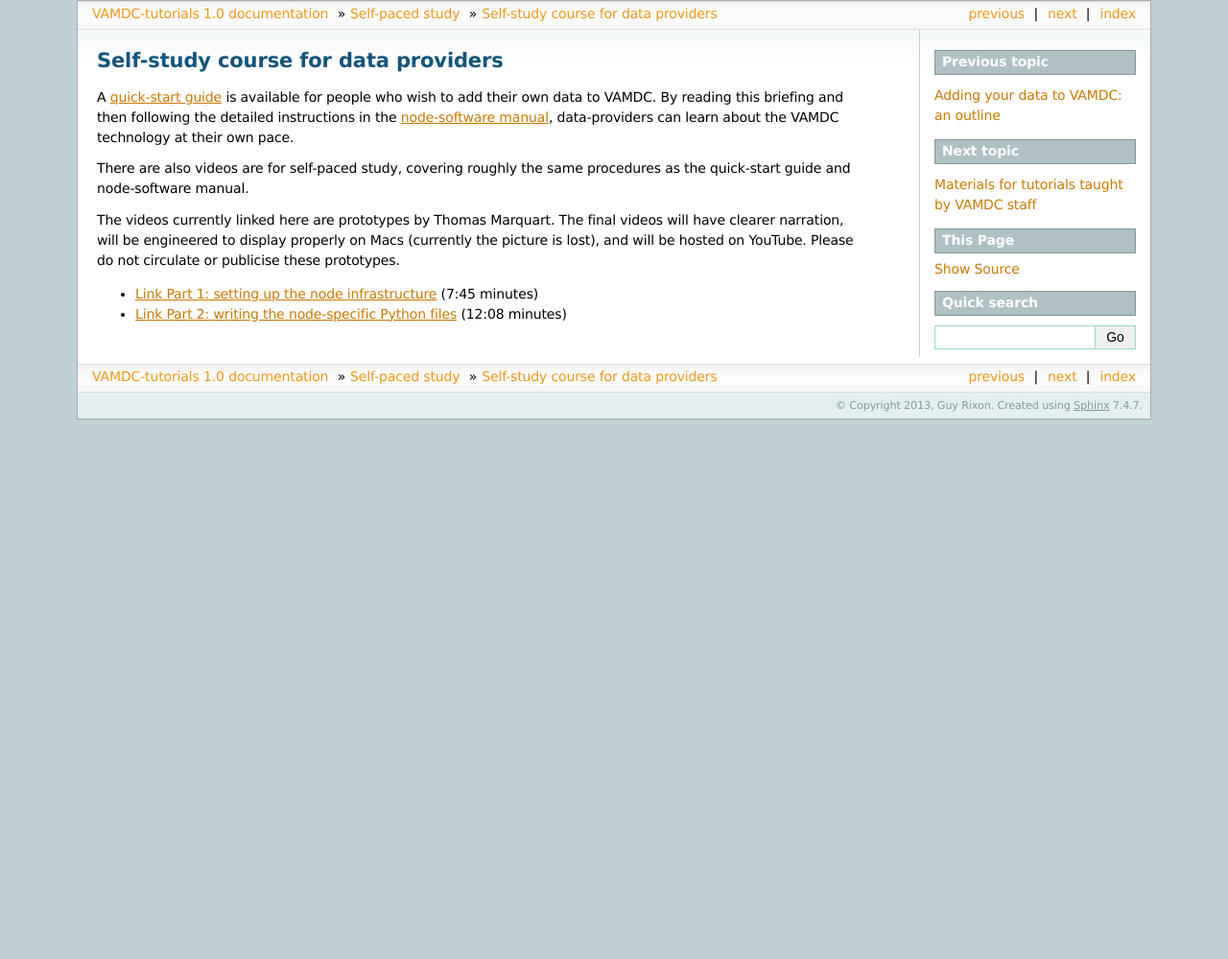
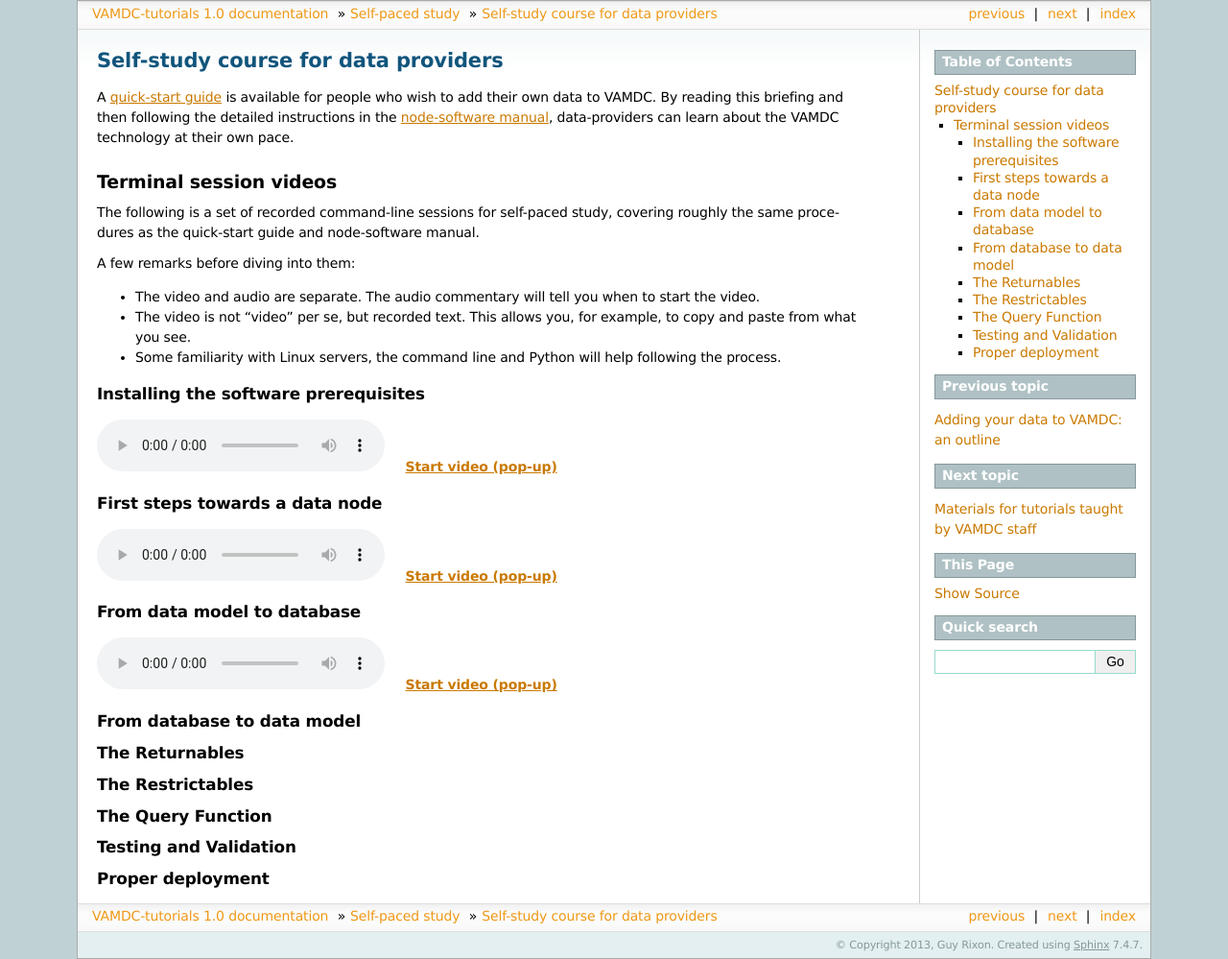
Before and after one commit to guyrixon/VAMDC-tutorials, a Sphinx documentation site: the page built from source/self-study/data-provider-self-study/index.rst, in a window 1280 px wide. Shown: the whole page at 96% size. Built offline with Sphinx 7.4.7, drawn with Linux system fonts in a browser that asks for light colours; before the commit the page ends 900 px from its top, so only the background shows below that.

Commit message:
work on data provider tutorial

```diff
--- a/source/self-study/data-provider-self-study/index.rst
+++ b/source/self-study/data-provider-self-study/index.rst
@@ -3,9 +3,78 @@
 
 A `quick-start guide <http://www.vamdc.eu/documents/nodesoftware/quickstart.html>`_ is available for people who wish to add their own data to VAMDC. By reading this briefing and then following the detailed instructions in the `node-software manual <http://www.vamdc.org/documents/nodesoftware/index.html>`_, data-providers can learn about the VAMDC technology at their own pace.
 
-There are also videos are for self-paced study, covering roughly the same procedures as the quick-start guide and node-software manual.
+Terminal session videos
+-------------------------------
 
-The videos currently linked here are prototypes by Thomas Marquart. The final videos will have clearer narration, will be engineered to display properly on Macs (currently the picture is lost), and will be hosted on YouTube. Please do not circulate or publicise these prototypes.
+The following is a set of recorded command-line sessions for self-paced study, covering roughly the same procedures as the quick-start guide and node-software manual.
 
-* `Link Part 1: setting up the node infrastructure <http://tmy.se/t/tut1.mp4>`_ (7:45 minutes)
-* `Link Part 2: writing the node-specific Python files <http://tmy.se/t/tut2.mp4>`_ (12:08 minutes)
+A few remarks before diving into them:
+
+* The video and audio are separate. The audio commentary will tell you when to start the video.
+* The video is not "video" per se, but recorded text. This allows you, for example, to copy and paste from what you see.
+* Some familiarity with Linux servers, the command line and Python will help following the process.
+
+Installing the software prerequisites
+~~~~~~~~~~~~~~~~~~~~~~~~~~~~~~~~~~~~~~~~
+
+.. raw:: html
+
+    <br/>
+    <audio controls>
+    <source src="http://tmy.se/t/install.ogg" type="audio/ogg">
+    <source src="http://tmy.se/t/install.mp3" type="audio/mpeg">
+    Your browser does not support the audio element.
+    </audio>
+    &nbsp;&nbsp;&nbsp;
+    <a href="http://showterm.io/46124ff5301f2b922c18a" onclick="window.open(this.href, 'mywin', 'left=20,top=20,width=640,height=480,toolbar=1,resizable=0'); return false;" ><b>Start video (pop-up)</b></a>
+
+
+First steps towards a data node
+~~~~~~~~~~~~~~~~~~~~~~~~~~~~~~~~~~~~
+
+.. raw:: html
+
+    <br/>
+    <audio controls>
+    <source src="http://tmy.se/t/firststeps.ogg" type="audio/ogg">
+    <source src="http://tmy.se/t/firststeps.mp3" type="audio/mpeg">
+    Your browser does not support the audio element.
+    </audio>
+    &nbsp;&nbsp;&nbsp;
+    <a href="http://showterm.io/5dbc37fcbb4124e722a4b" onclick="window.open(this.href, 'mywin', 'left=20,top=20,width=640,height=480,toolbar=1,resizable=0'); return false;" ><b>Start video (pop-up)</b></a>
+
+
+
+From data model to database
+~~~~~~~~~~~~~~~~~~~~~~~~~~~~~~~~~~~~~~~~
+
+.. raw:: html
+
+    <br/>
+    <audio controls>
+    <source src="http://tmy.se/t/model2db.ogg" type="audio/ogg">
+    <source src="http://tmy.se/t/model2db.mp3" type="audio/mpeg">
+    Your browser does not support the audio element.
+    </audio>
+    &nbsp;&nbsp;&nbsp;
+    <a href="http://showterm.io/1449420727f0333c3a80e" onclick="window.open(this.href, 'mywin', 'left=20,top=20,width=640,height=480,toolbar=1,resizable=0'); return false;" ><b>Start video (pop-up)</b></a>
+
+
+From database to data model
+~~~~~~~~~~~~~~~~~~~~~~~~~~~~~~~~~~~~~~~~
+
+The Returnables
+~~~~~~~~~~~~~~~~~~~~~~~~~~~~~~~~~~~~~~~~
+
+The Restrictables
+~~~~~~~~~~~~~~~~~~~~~~~~~~~~~~~~~~~~~~~~
+
+The Query Function
+~~~~~~~~~~~~~~~~~~~~~~~~~~~~~~~~~~~~~~~~
+
+
+Testing and Validation
+~~~~~~~~~~~~~~~~~~~~~~~~~~~~~~~~~~~~~~~~
+
+Proper deployment
+~~~~~~~~~~~~~~~~~~~~~~~~~~~~~~~~~~~~~~~~
```
